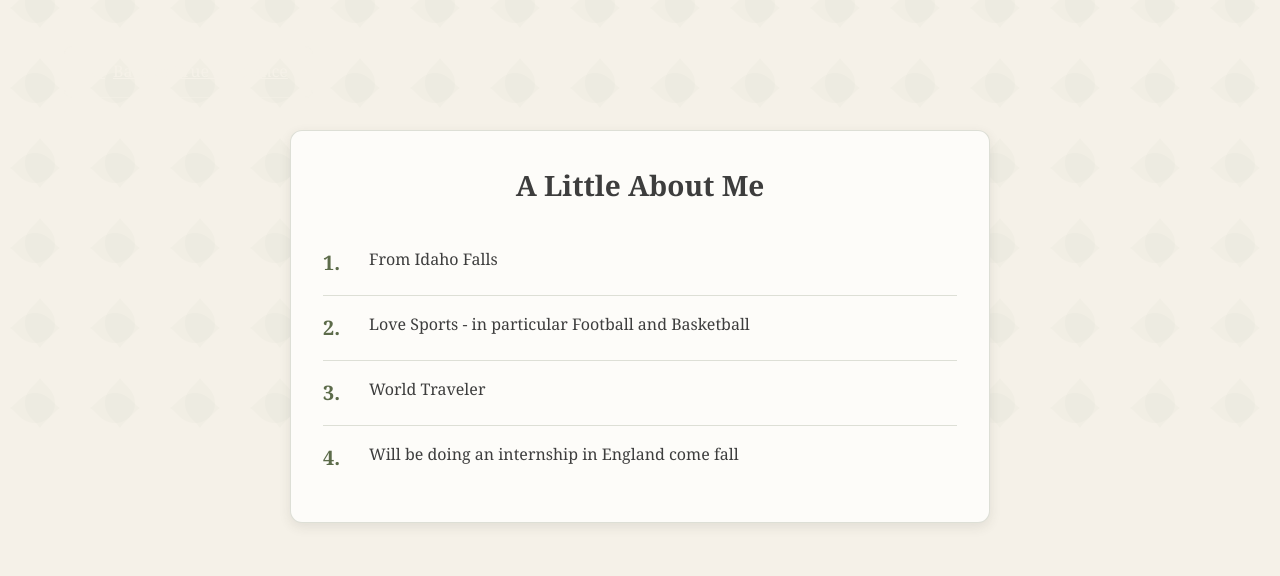
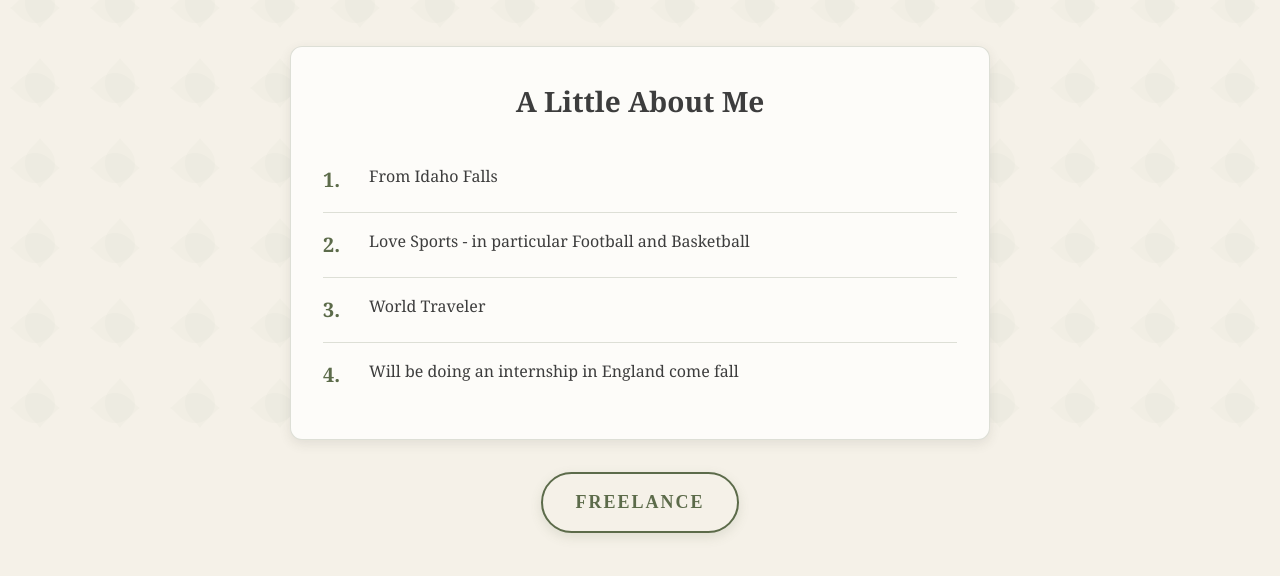
Before and after one commit to Lincoln-Gardner-25/true-freelance, a plain HTML site: page about.html in a window 1280 px wide. Shown: the part 352-928 px from the top of the page. Drawn offline with Linux system fonts and the light colour scheme.

Commit message:
Update styling and layout across app pages
Co-Authored-By: Claude Opus 4.5 <noreply@anthropic.com>

```diff
--- a/about-styles.css
+++ b/about-styles.css
@@ -112,6 +112,37 @@
     line-height: 1.6;
 }
 
+/* Bottom Navigation */
+.about-bottom-nav {
+    margin-top: var(--spacing-2xl);
+    text-align: center;
+    padding-bottom: var(--spacing-2xl);
+}
+
+.btn-cream-bubble {
+    display: inline-block;
+    padding: 14px 32px;
+    font-family: 'Cormorant Garamond', serif;
+    font-size: 18px;
+    font-weight: 600;
+    letter-spacing: 2px;
+    text-transform: uppercase;
+    text-decoration: none;
+    color: var(--primary);
+    background-color: var(--cream);
+    border: 2px solid var(--primary);
+    border-radius: 50px;
+    transition: all 0.3s ease;
+    box-shadow: 0 4px 12px rgba(92, 107, 74, 0.15);
+}
+
+.btn-cream-bubble:hover {
+    background-color: var(--primary);
+    color: var(--cream);
+    transform: translateY(-2px);
+    box-shadow: 0 6px 16px rgba(92, 107, 74, 0.25);
+}
+
 /* Responsive Adjustments */
 @media (max-width: 767px) {
     .about-header {
--- a/about.html
+++ b/about.html
@@ -20,14 +20,6 @@
     <!-- Main Content -->
     <main class="main">
         <div class="container">
-            <!-- Navigation back to main app -->
-            <nav class="about-nav">
-                <a href="index.html" class="btn btn-secondary">
-                    <span>&larr;</span>
-                    Back to True Freelance
-                </a>
-            </nav>
-
             <!-- About Me Content -->
             <section class="about-section">
                 <div class="about-card">
@@ -52,6 +44,11 @@
                     </ul>
                 </div>
             </section>
+
+            <!-- Bottom Navigation -->
+            <div class="about-bottom-nav">
+                <a href="index.html" class="btn-cream-bubble">Freelance</a>
+            </div>
         </div>
     </main>
 </body>
--- a/styles.css
+++ b/styles.css
@@ -710,6 +710,40 @@ body::before {
 }
 
 /* ================================
+   Bottom Navigation
+   ================================ */
+
+.bottom-nav {
+    margin-top: var(--spacing-2xl);
+    text-align: center;
+    padding-bottom: var(--spacing-2xl);
+}
+
+.btn-cream-bubble {
+    display: inline-block;
+    padding: 14px 32px;
+    font-family: 'Cormorant Garamond', serif;
+    font-size: 18px;
+    font-weight: 600;
+    letter-spacing: 2px;
+    text-transform: uppercase;
+    text-decoration: none;
+    color: var(--primary);
+    background-color: var(--cream);
+    border: 2px solid var(--primary);
+    border-radius: 50px;
+    transition: all 0.3s ease;
+    box-shadow: 0 4px 12px rgba(92, 107, 74, 0.15);
+}
+
+.btn-cream-bubble:hover {
+    background-color: var(--primary);
+    color: var(--cream);
+    transform: translateY(-2px);
+    box-shadow: 0 6px 16px rgba(92, 107, 74, 0.25);
+}
+
+/* ================================
    Utility Classes
    ================================ */
 
```
Also changed, not shown: door.html (+6 -0 lines), index.html (+11 -0 lines), login.html (+3 -1 lines), timer.html (+6 -0 lines).
